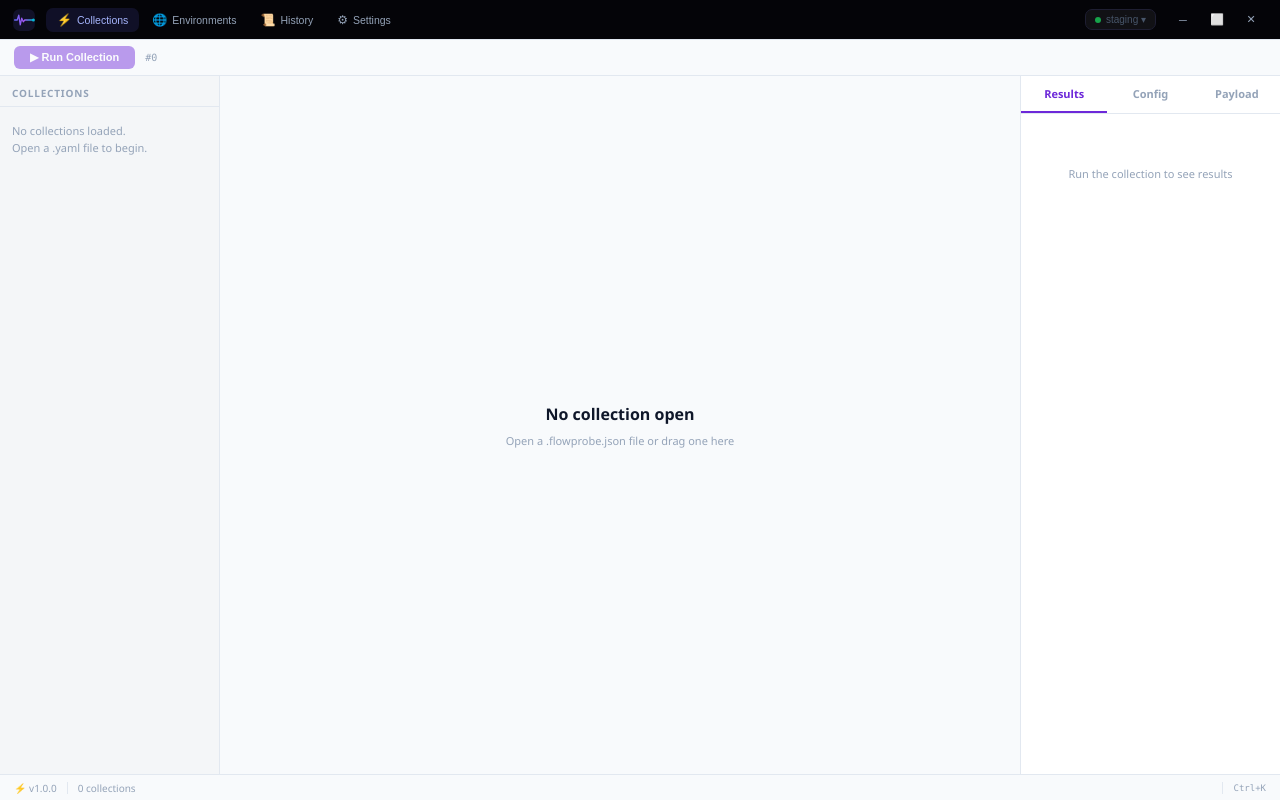
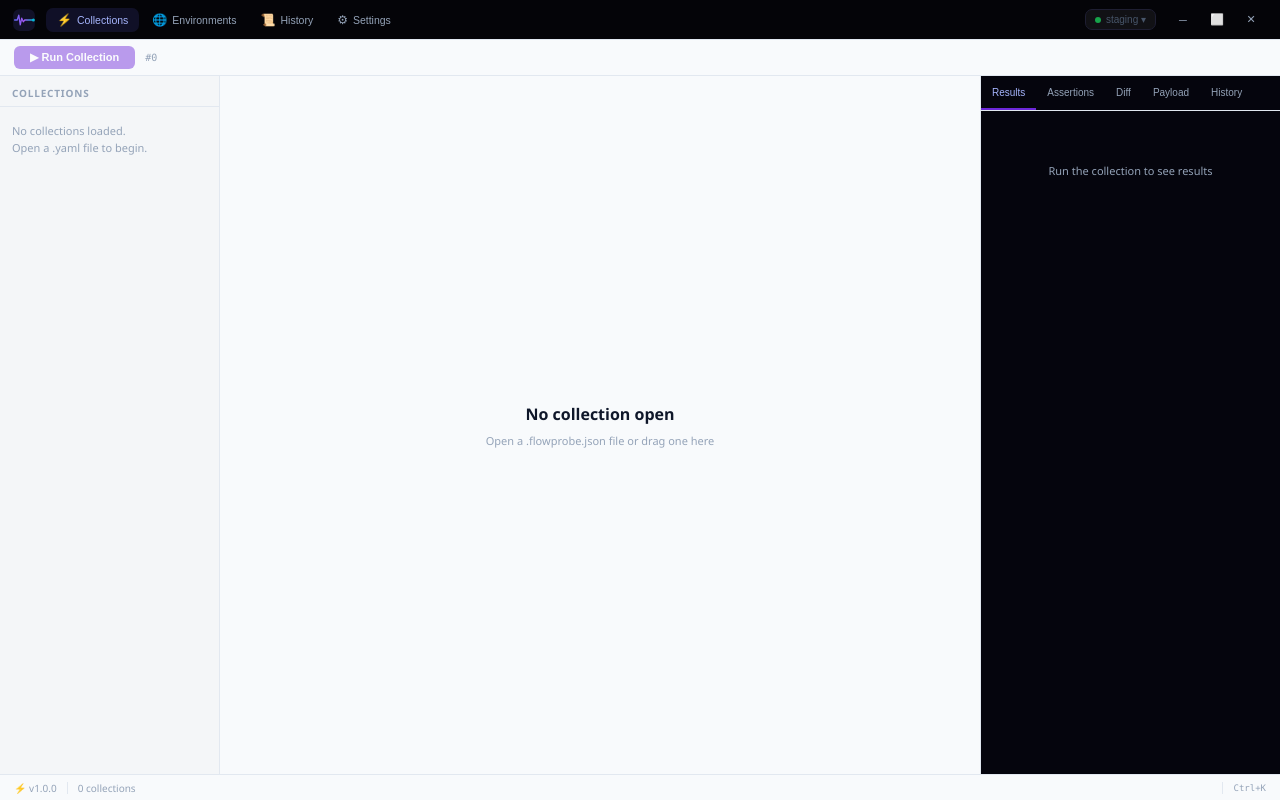
Before and after one commit to aks-builds/flowprobe, a SvelteKit app in the folder packages/desktop/: page / in a window 1280 px wide. Built offline with nearby package versions, Linux system fonts and the light colour scheme.

Commit message:
feat(desktop): AnalysisDock — 5-tab analysis panel replaces ResultPanel

```diff
--- /dev/null
+++ b/packages/desktop/src/lib/components/dock/AnalysisDock.svelte
@@ -0,0 +1,132 @@
+<script lang="ts">
+  import { dockTabStore, diffStore, type DockTab } from '../../stores/dock.js'
+  import { runStore } from '../../stores/collection.js'
+  import { selectedNodeId } from '../../stores/topology.js'
+  import ResultsTab from './ResultsTab.svelte'
+  import AssertionsTab from './AssertionsTab.svelte'
+  import DiffTab from './DiffTab.svelte'
+  import PayloadTab from './PayloadTab.svelte'
+  import HistoryTab from './HistoryTab.svelte'
+  import type { Flow } from '@flowprobe/core'
+
+  let { activeFlow }: { activeFlow: Flow | null } = $props()
+
+  const TABS: { id: DockTab; label: string }[] = [
+    { id: 'results',    label: 'Results'    },
+    { id: 'assertions', label: 'Assertions' },
+    { id: 'diff',       label: 'Diff'       },
+    { id: 'payload',    label: 'Payload'    },
+    { id: 'history',    label: 'History'    },
+  ]
+
+  // When a node is selected in topology, switch to assertions tab
+  $effect(() => {
+    if ($selectedNodeId && $selectedNodeId !== 'runner') {
+      dockTabStore.set('assertions')
+    }
+  })
+
+  // Record run snapshot for diffing
+  $effect(() => {
+    if ($runStore.state === 'done' && $runStore.results.length > 0) {
+      diffStore.recordRun({ results: [...$runStore.results], state: $runStore.state, timestamp: Date.now() })
+    }
+  })
+
+  let hasNewAssertions = $derived($runStore.results.some(r => !r.passed))
+  let hasDiff = $derived($runStore.results.length > 0)
+</script>
+
+<aside class="analysis-dock" aria-label="Analysis dock">
+  <!-- Tab strip -->
+  <div class="dock-tabs" role="tablist">
+    {#each TABS as tab (tab.id)}
+      <button
+        class="dock-tab"
+        class:active={$dockTabStore === tab.id}
+        role="tab"
+        aria-selected={$dockTabStore === tab.id}
+        onclick={() => dockTabStore.set(tab.id)}
+      >
+        {tab.label}
+        {#if tab.id === 'assertions' && hasNewAssertions}
+          <span class="new-dot" aria-label="has failures"></span>
+        {:else if tab.id === 'diff' && hasDiff}
+          <span class="new-dot cyan" aria-label="diff available"></span>
+        {/if}
+      </button>
+    {/each}
+  </div>
+
+  <!-- Tab content -->
+  <div class="dock-body">
+    {#if $dockTabStore === 'results'}
+      <ResultsTab />
+    {:else if $dockTabStore === 'assertions'}
+      <AssertionsTab {activeFlow} />
+    {:else if $dockTabStore === 'diff'}
+      <DiffTab {activeFlow} />
+    {:else if $dockTabStore === 'payload'}
+      <PayloadTab />
+    {:else if $dockTabStore === 'history'}
+      <HistoryTab />
+    {/if}
+  </div>
+</aside>
+
+<style>
+  .analysis-dock {
+    width: 300px;
+    border-left: 1px solid var(--border, #161628);
+    background: #05050d;
+    display: flex;
+    flex-direction: column;
+    flex-shrink: 0;
+  }
+
+  .dock-tabs {
+    display: flex;
+    border-bottom: 1px solid var(--border, #161628);
+    flex-shrink: 0;
+    overflow-x: auto;
+  }
+  .dock-tabs::-webkit-scrollbar { display: none; }
+
+  .dock-tab {
+    padding: 0 11px;
+    height: 34px;
+    display: flex;
+    align-items: center;
+    gap: 5px;
+    font-size: 10px;
+    color: var(--text-muted, #334155);
+    cursor: pointer;
+    background: none;
+    border: none;
+    white-space: nowrap;
+    border-bottom: 2px solid transparent;
+    transition: color var(--dur-fast, 150ms);
+  }
+  .dock-tab.active {
+    color: #a5b4fc;
+    border-bottom-color: var(--accent, #6366f1);
+  }
+  .dock-tab:hover:not(.active) { color: var(--text-secondary, #475569); }
+
+  .new-dot {
+    width: 5px; height: 5px; border-radius: 50%;
+    background: var(--error, #ef4444); flex-shrink: 0;
+  }
+  .new-dot.cyan { background: var(--cyan, #06b6d4); }
+
+  .dock-body {
+    flex: 1;
+    overflow-y: auto;
+  }
+  .dock-body::-webkit-scrollbar { width: 3px; }
+  .dock-body::-webkit-scrollbar-thumb { background: var(--border2, #1e1e32); border-radius: 2px; }
+
+  @media (prefers-reduced-motion: reduce) {
+    .dock-tab { transition: none; }
+  }
+</style>
--- a/packages/desktop/src/lib/components/dock/AssertionsTab.svelte
+++ b/packages/desktop/src/lib/components/dock/AssertionsTab.svelte
@@ -8,9 +8,11 @@
   let expandedId = $state<string | null>(null)
 
   // Find which step ID corresponds to the selected topology node
-  $: selectedStepId = $selectedNodeId
-    ? ($selectedNodeId === 'runner' ? null : $selectedNodeId.replace('node-', ''))
-    : null
+  let selectedStepId = $derived(
+    $selectedNodeId
+      ? ($selectedNodeId === 'runner' ? null : $selectedNodeId.replace('node-', ''))
+      : null
+  )
 
   type AssertionResult = {
     stepId: string
@@ -21,7 +23,7 @@
     actual: unknown
   }
 
-  $: assertionResults = buildAssertionResults(activeFlow, $runStore.results, selectedStepId)
+  let assertionResults = $derived(buildAssertionResults(activeFlow, $runStore.results, selectedStepId))
 
   function buildAssertionResults(
     flow: Flow | null,
--- a/packages/desktop/src/lib/components/dock/DiffTab.svelte
+++ b/packages/desktop/src/lib/components/dock/DiffTab.svelte
@@ -7,8 +7,8 @@
 
   let mode = $state<'expected-actual' | 'compare-runs'>('expected-actual')
 
-  $: currentResults = $runStore.results
-  $: previousResults = $diffStore.previous?.results ?? []
+  let currentResults = $derived($runStore.results)
+  let previousResults = $derived($diffStore.previous?.results ?? [])
 </script>
 
 <div class="diff-tab">
--- a/packages/desktop/src/lib/components/dock/PayloadTab.svelte
+++ b/packages/desktop/src/lib/components/dock/PayloadTab.svelte
@@ -2,8 +2,8 @@
   import { runStore } from '../../stores/collection.js'
   import { selectedNodeId } from '../../stores/topology.js'
 
-  $: selectedStepId = $selectedNodeId?.replace('node-', '') ?? null
-  $: selectedResult = $runStore.results.find(r => r.id === selectedStepId) ?? $runStore.results[0] ?? null
+  let selectedStepId = $derived($selectedNodeId?.replace('node-', '') ?? null)
+  let selectedResult = $derived($runStore.results.find(r => r.id === selectedStepId) ?? $runStore.results[0] ?? null)
 
   function syntaxHighlight(json: string): string {
     return json
@@ -19,10 +19,10 @@
       })
   }
 
-  $: payloadJson = selectedResult
+  let payloadJson = $derived(selectedResult
     ? JSON.stringify({ id: selectedResult.id, passed: selectedResult.passed, durationMs: selectedResult.durationMs, error: selectedResult.error }, null, 2)
-    : null
-  $: highlighted = payloadJson ? syntaxHighlight(payloadJson) : ''
+    : null)
+  let highlighted = $derived(payloadJson ? syntaxHighlight(payloadJson) : '')
 </script>
 
 <div class="payload-tab">
--- a/packages/desktop/src/routes/+page.svelte
+++ b/packages/desktop/src/routes/+page.svelte
@@ -5,7 +5,7 @@
   import { onDestroy } from 'svelte'
   import Sidebar from '$lib/components/Sidebar.svelte'
   import FlowCanvas from '$lib/components/FlowCanvas.svelte'
-  import ResultPanel from '$lib/components/ResultPanel.svelte'
+  import AnalysisDock from '$lib/components/dock/AnalysisDock.svelte'
   import CommandPalette from '$lib/components/CommandPalette.svelte'
   import ErrorBanner from '$lib/components/ErrorBanner.svelte'
   import WorkspaceTabs from '$lib/components/WorkspaceTabs.svelte'
@@ -235,12 +235,8 @@
           {/snippet}
         </svelte:boundary>
 
-        <svelte:boundary onerror={(err) => { console.error('ResultPanel error:', err) }}>
-          <ResultPanel
-            result={flowRunResult}
-            {selectedStepId}
-            selectedStep={selectedStep}
-          />
+        <svelte:boundary onerror={(err) => { console.error('AnalysisDock error:', err) }}>
+          <AnalysisDock activeFlow={activeFlow ?? null} />
         </svelte:boundary>
       </div>
     </div>
```
